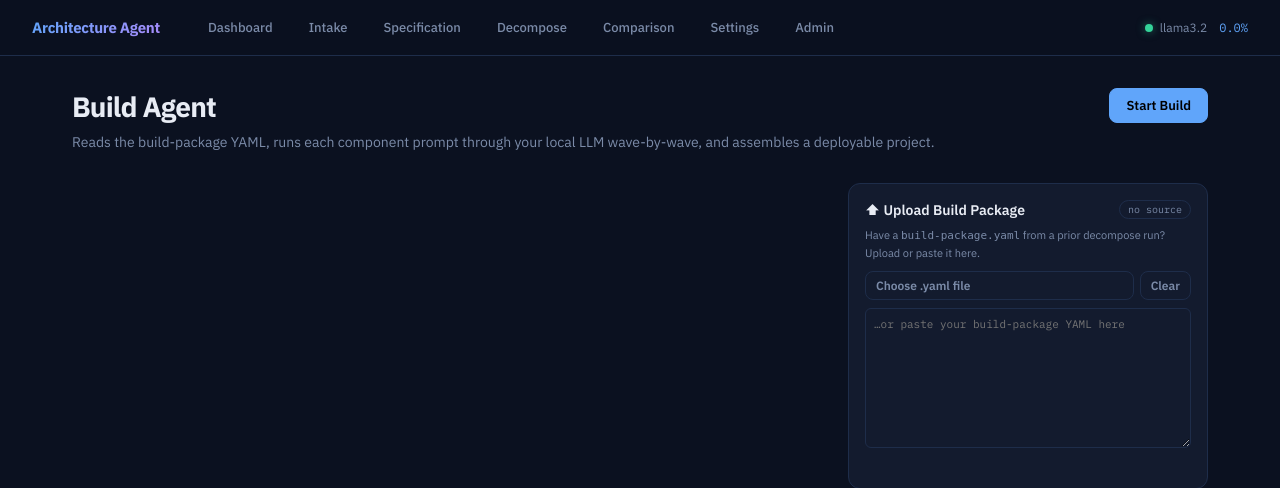
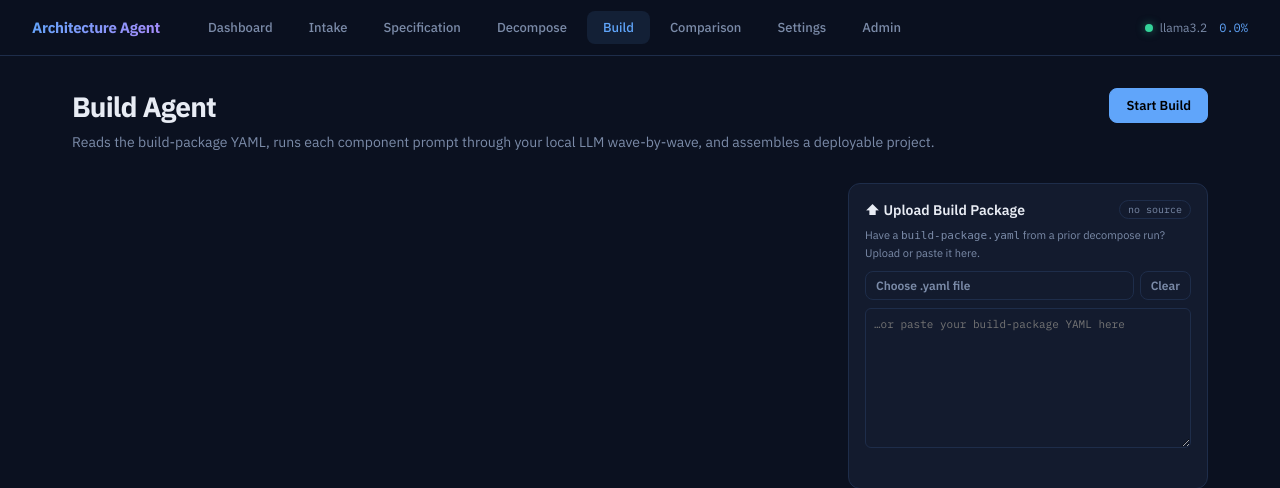
Before and after one commit to reubenpatterson1/how_llms_work, a Flask app: page /build in a window 1280 px wide. Shown: the top 488 px of the page. Run offline with Flask 3, Linux system fonts and the light colour scheme; data that the repository does not hold is empty; some libraries are stand-ins or nearby versions.

Commit message:
Add Build link to architect header nav

```diff
--- a/architect/templates/base.html
+++ b/architect/templates/base.html
@@ -220,6 +220,7 @@
       <a href="{{ pfx }}/intake" class="nav-link {% if active_page == 'intake' %}active{% endif %}">Intake</a>
       <a href="{{ pfx }}/spec" class="nav-link {% if active_page == 'spec' %}active{% endif %}">Specification</a>
       <a href="{{ pfx }}/decompose" class="nav-link {% if active_page == 'decompose' %}active{% endif %}">Decompose</a>
+      <a href="{{ pfx }}/build" class="nav-link {% if active_page == 'build' %}active{% endif %}">Build</a>
       <a href="{{ pfx }}/comparison" class="nav-link {% if active_page == 'comparison' %}active{% endif %}">Comparison</a>
       <a href="{{ pfx }}/settings" class="nav-link {% if active_page == 'settings' %}active{% endif %}">Settings</a>
       <a href="{{ pfx }}/admin" class="nav-link {% if active_page == 'admin' %}active{% endif %}">Admin</a>
```
